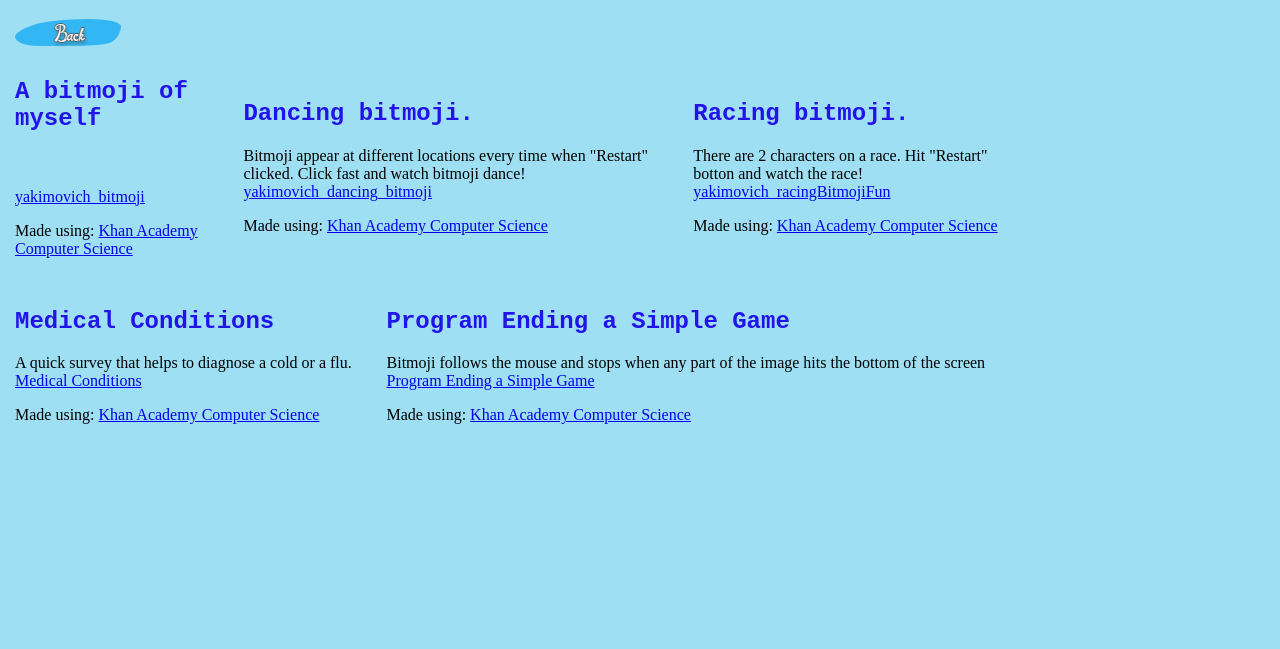
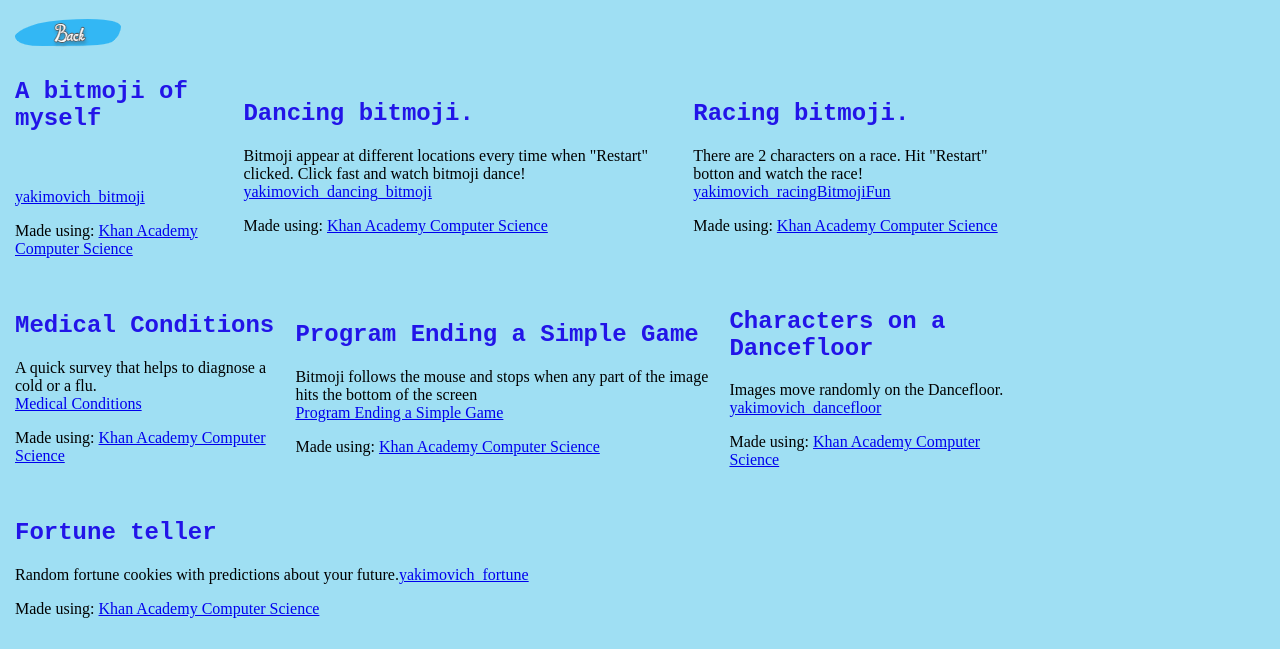
Before and after one commit to tais-yakimovich/tais-yakimovich.github.io, a plain HTML site: page javascripts.html in a window 1280 px wide. Shown: the part 450-1099 px from the top of the page. Before the commit the page ends 905 px from the top, so only its background shows below. Drawn offline with Linux system fonts and the light colour scheme; a script that the page names is missing.

Commit message:
Add files via upload

```diff
--- a/javascripts.html
+++ b/javascripts.html
@@ -38,8 +38,22 @@
                     <h2>Program Ending a Simple Game</h2><p>Bitmoji follows the mouse and stops when any part of the image hits the bottom of the screen<br><a href="https://www.khanacademy.org/computer-programming/program-ending-a-simple-game/5483351693377536">Program Ending a Simple Game</a></p><script src="https://www.khanacademy.org/computer-programming/program-ending-a-simple-game/5483351693377536/embed.js?editor=no&buttons=no&author=no&embed=yes"></script>
                     <p>Made using: <a href="http://www.khanacademy.org/computer-programming">Khan Academy Computer Science</a></p>
                 </td>
+                <td>
+                    <h2>Characters on a Dancefloor</h2><p>Images move randomly on the Dancefloor.<br><a href="https://www.khanacademy.org/computer-programming/yakimovich_dancefloor/5162713057378304">yakimovich_dancefloor</a></p><script src="https://www.khanacademy.org/computer-programming/yakimovich_dancefloor/5162713057378304/embed.js?editor=no&buttons=no&author=no&embed=yes"></script>
+                    <p>Made using: <a href="http://www.khanacademy.org/computer-programming">Khan Academy Computer Science</a></p>
+                </td>
+
             </tr>
 
         </table>
+
+        <table width="1024px" cellpadding="5">
+            <tr>
+                <td>
+                    <h2>Fortune teller</h2><p>Random fortune cookies with predictions about your future.<a href="https://www.khanacademy.org/computer-programming/lab-6/6201232565518336">yakimovich_fortune</a></p><script src="https://www.khanacademy.org/computer-programming/lab-6/6201232565518336/embed.js?editor=no&buttons=no&author=no&embed=yes"></script>
+                    <p>Made using: <a href="http://www.khanacademy.org/computer-programming">Khan Academy Computer Science</a></p>
+                </td>
+            </tr>
+        </table>
 </body>
 </html>
```
